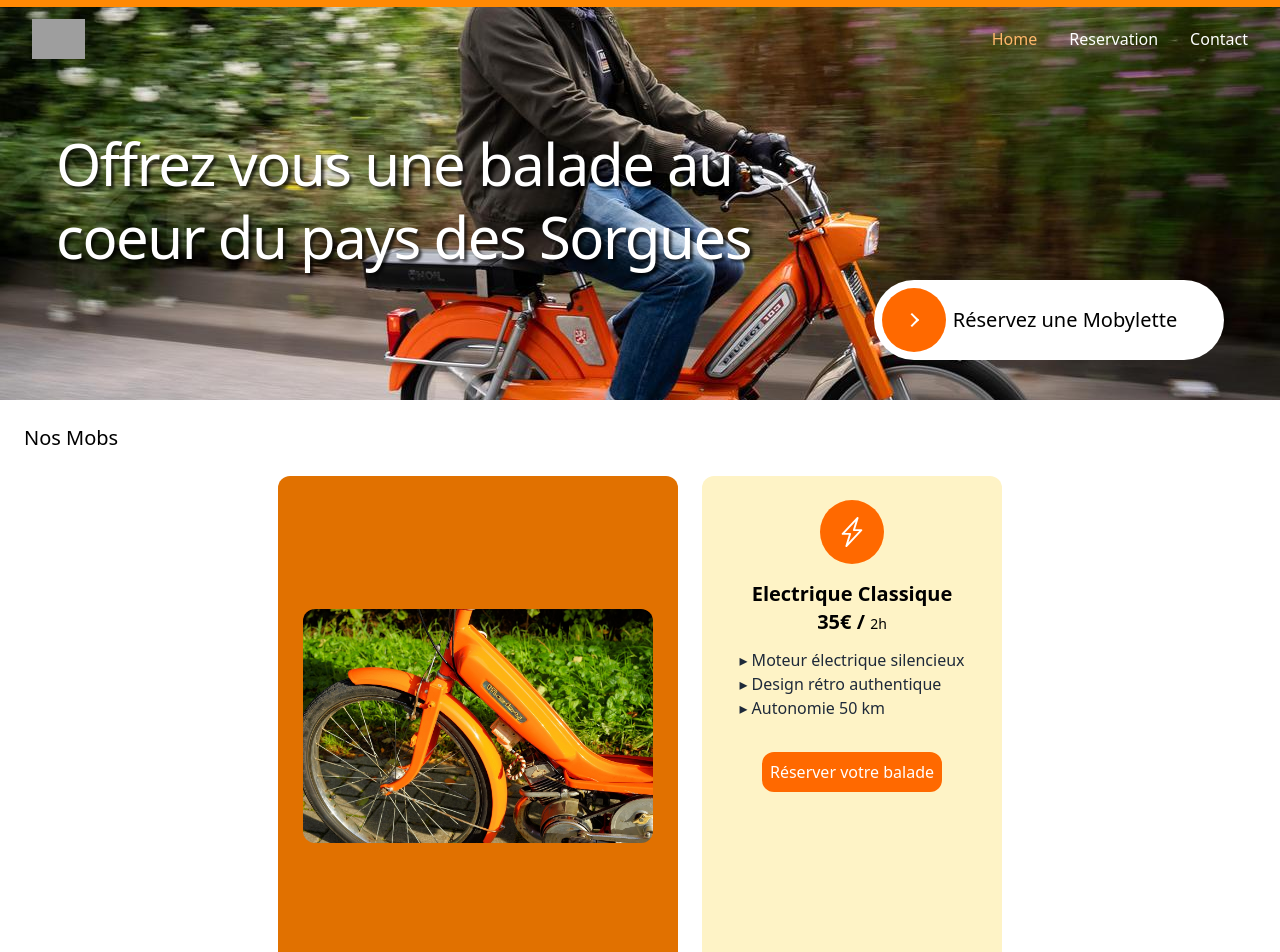
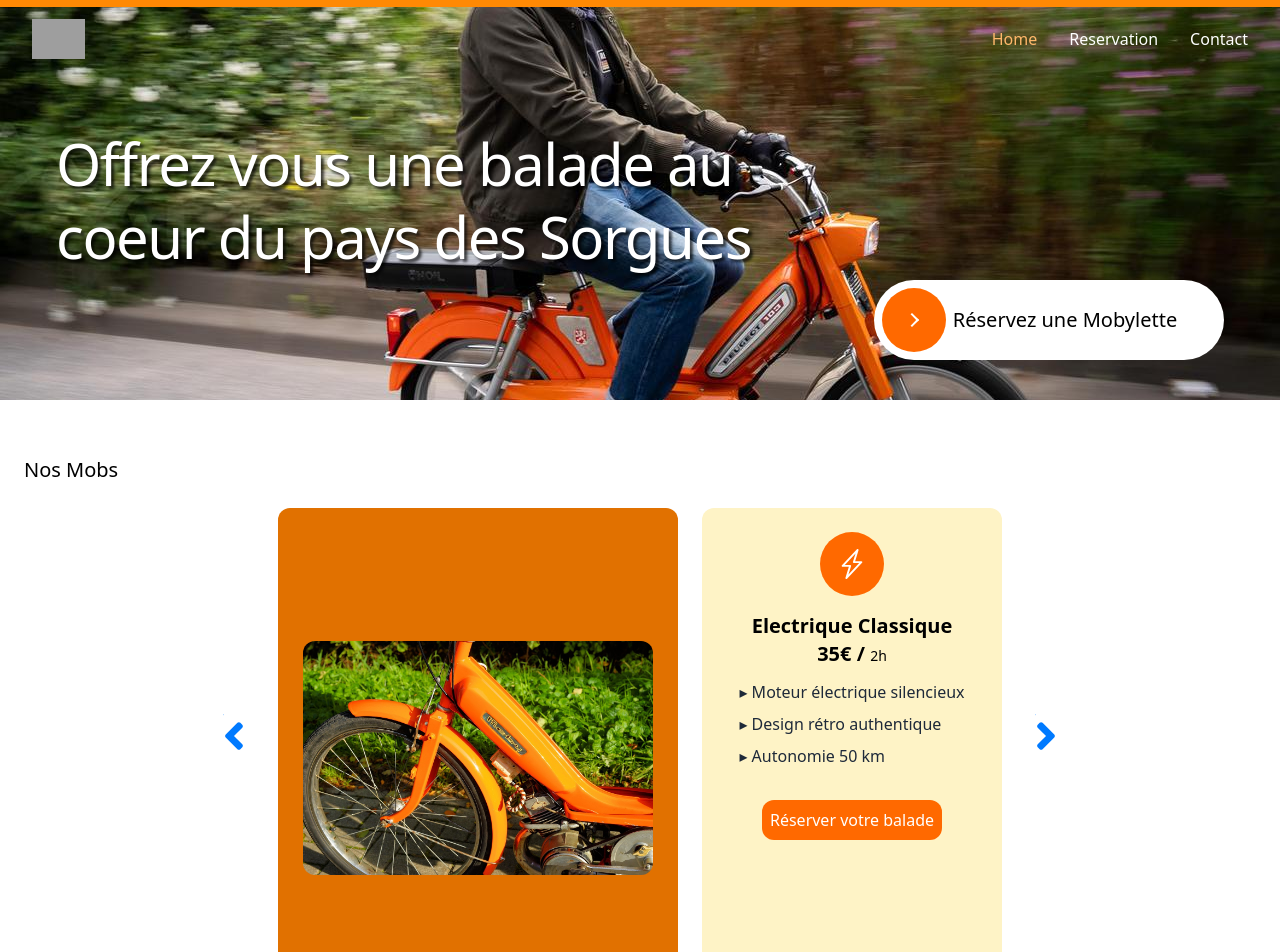
Before and after one commit to CharonTom/mob-front, a React (Vite) app: page / in a window 1280 px wide. Shown: the top 952 px of the page. Built offline with nearby package versions, Linux system fonts and the light colour scheme; grey boxes are pictures that could not be loaded.

Commit message:
implementing the swiper

```diff
--- a/package.json
+++ b/package.json
@@ -15,6 +15,7 @@
     "react-dom": "^19.1.1",
     "react-icons": "^5.5.0",
     "react-router-dom": "^7.9.5",
+    "swiper": "^12.0.3",
     "tailwindcss": "^4.1.16"
   },
   "devDependencies": {
--- a/src/components/MobDesc.tsx
+++ b/src/components/MobDesc.tsx
@@ -1,39 +1,113 @@
 import React from "react";
-import { BsLightningCharge } from "react-icons/bs";
+import { BsLightningCharge, BsFuelPump } from "react-icons/bs";
+import { Swiper, SwiperSlide } from "swiper/react";
+import { Navigation } from "swiper/modules";
+
+import "swiper/css";
+import "swiper/css/navigation";
+
 import mobelec from "../assets/mob-elec.jpg";
+import { FaAngleLeft, FaAngleRight } from "react-icons/fa";
+// Importez votre image thermique si vous en avez une
+// import mobtherm from "../assets/mob-therm.jpg";
 
 const MobDesc = () => {
+  const mobsData = [
+    {
+      id: 1,
+      type: "Electrique Classique",
+      price: "35€",
+      duration: "2h",
+      icon: <BsLightningCharge className="text-white text-3xl" />,
+      image: mobelec,
+      features: [
+        "▸ Moteur électrique silencieux",
+        "▸ Design rétro authentique",
+        "▸ Autonomie 50 km",
+      ],
+      bgColor: "bg-amber-100",
+      buttonColor: "bg-orange-500",
+    },
+    {
+      id: 2,
+      type: "Thermique",
+      price: "65€",
+      duration: "journée",
+      icon: <BsFuelPump className="text-white text-3xl" />,
+      image: mobelec, // Remplacez par votre image thermique
+      features: [
+        "▸ Expérience vintage authentique",
+        "▸ Son caractéristique",
+        "▸ Disponible toute la journée",
+      ],
+      bgColor: "bg-amber-100",
+      buttonColor: "bg-orange-500",
+    },
+  ];
+
   return (
-    <section className="h-[5000px]">
+    <section className="h-auto py-8">
       <h2 className="text-xl p-6">Nos Mobs</h2>
+
+      <div className="w-full max-w-4xl mx-auto px-4">
+        <Swiper
+          modules={[Navigation]}
+          navigation={{
+            nextEl: ".swiper-button-next",
+            prevEl: ".swiper-button-prev",
+          }}
+          loop
+          spaceBetween={30}
+          slidesPerView={1}
+          className="relative"
+        >
+          {mobsData.map((mob) => (
+            <SwiperSlide key={mob.id}>
               <div className="w-full h-[500px] flex justify-center items-center gap-6">
-        <div className="bg-amber-600 w-[400px] h-full rounded-xl flex items-center justify-center text-white text-2xl">
+                {/* Image Container */}
+                <div className="bg-amber-600 w-[400px] h-full rounded-xl flex items-center justify-center text-white text-2xl relative">
                   <img
-            src={mobelec}
-            alt="Mobylette Electrique"
-            className="w-[350px] h-auto rounded-xl"
+                    src={mob.image}
+                    alt={`Mobylette ${mob.type}`}
+                    className="w-[350px] h-auto rounded-xl object-cover"
                   />
                 </div>
 
-        <div className="bg-amber-100 w-[300px] h-full rounded-xl p-6 flex flex-col items-center">
+                {/* Description Container */}
+                <div
+                  className={`${mob.bgColor} w-[300px] h-full rounded-xl p-6 flex flex-col items-center`}
+                >
                   <div className="bg-orange-500 rounded-full w-16 h-16 flex items-center justify-center mb-4">
-            <BsLightningCharge className="text-white text-3xl" />
+                    {mob.icon}
                   </div>
 
                   <h3 className="text-center font-bold text-xl mb-3">
-            Electrique Classique <br />
-            35€ / <span className="text-sm font-medium">2h</span>
+                    {mob.type}
+                    <br />
+                    {mob.price} /{" "}
+                    <span className="text-sm font-medium">{mob.duration}</span>
                   </h3>
 
-          <div className="text-gray-800">
-            <p>▸ Moteur électrique silencieux</p>
-            <p>▸ Design rétro authentique</p>
-            <p>▸ Autonomie 50 km</p>
+                  <div className="text-gray-800 space-y-2">
+                    {mob.features.map((feature, index) => (
+                      <p key={index}>{feature}</p>
+                    ))}
                   </div>
-          <button className="bg-orange-500 text-white p-2 rounded-xl mt-8">
+
+                  <button
+                    className={`${mob.buttonColor} text-white p-2 rounded-xl mt-8 hover:bg-orange-600 transition-colors`}
+                  >
                     Réserver votre balade
                   </button>
                 </div>
+              </div>
+            </SwiperSlide>
+          ))}
+
+          {/* Navigation Buttons - Vrais chevrons */}
+          <FaAngleLeft className="swiper-button-prev -translate-y-1/2 z-20 text-[40px] text-orange-500 absolute top-1/2 -left-5 cursor-pointer" />
+          <FaAngleRight className="swiper-button-next -translate-y-1/2 z-20 text-[40px] text-orange-500 absolute top-[50%] -right-5 cursor-pointer" />
+        </Swiper>
       </div>
     </section>
   );
```
Also changed, not shown: 1 other file (tests, documents, lock files or other folders). Lines whose indentation alone changed are shown as unchanged.
